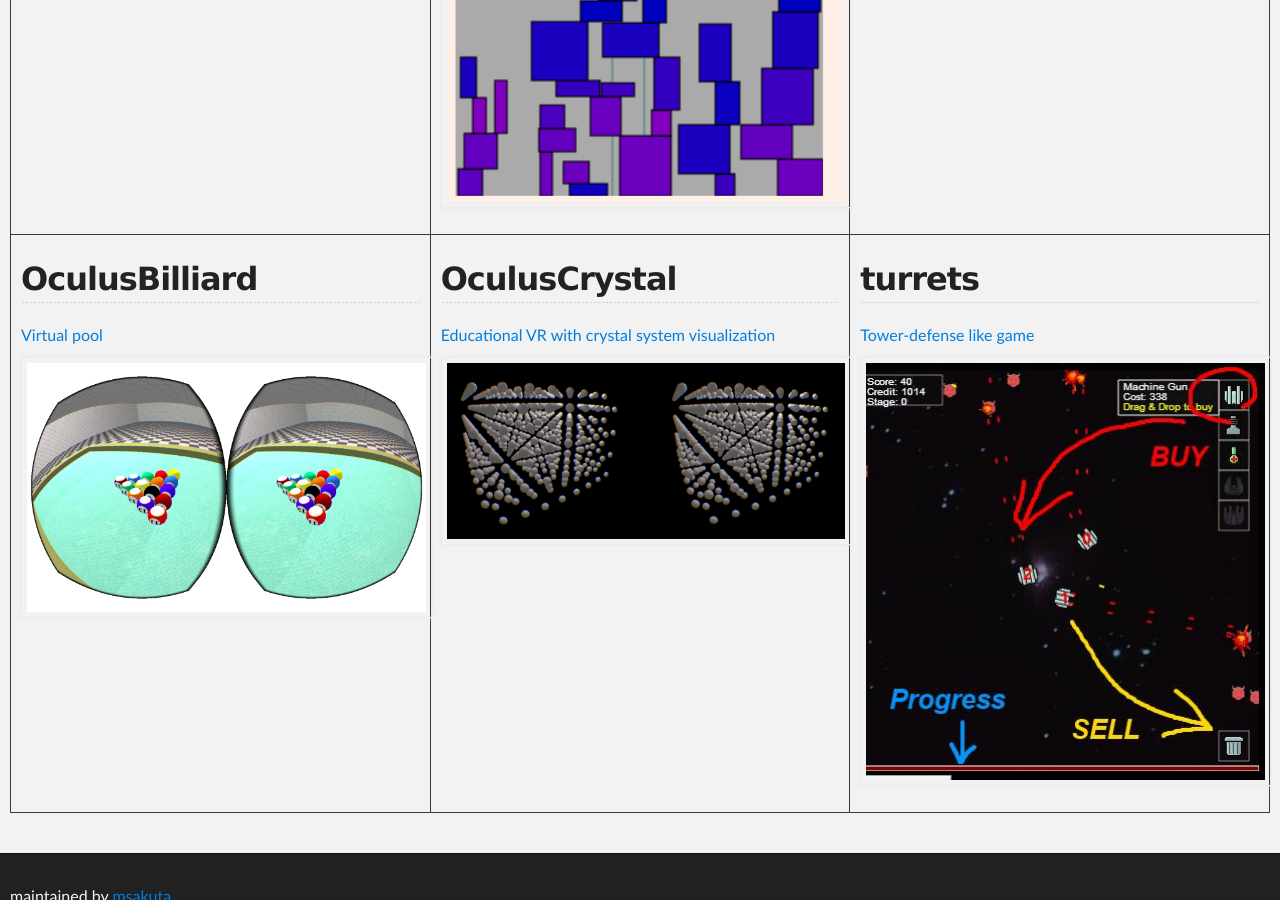
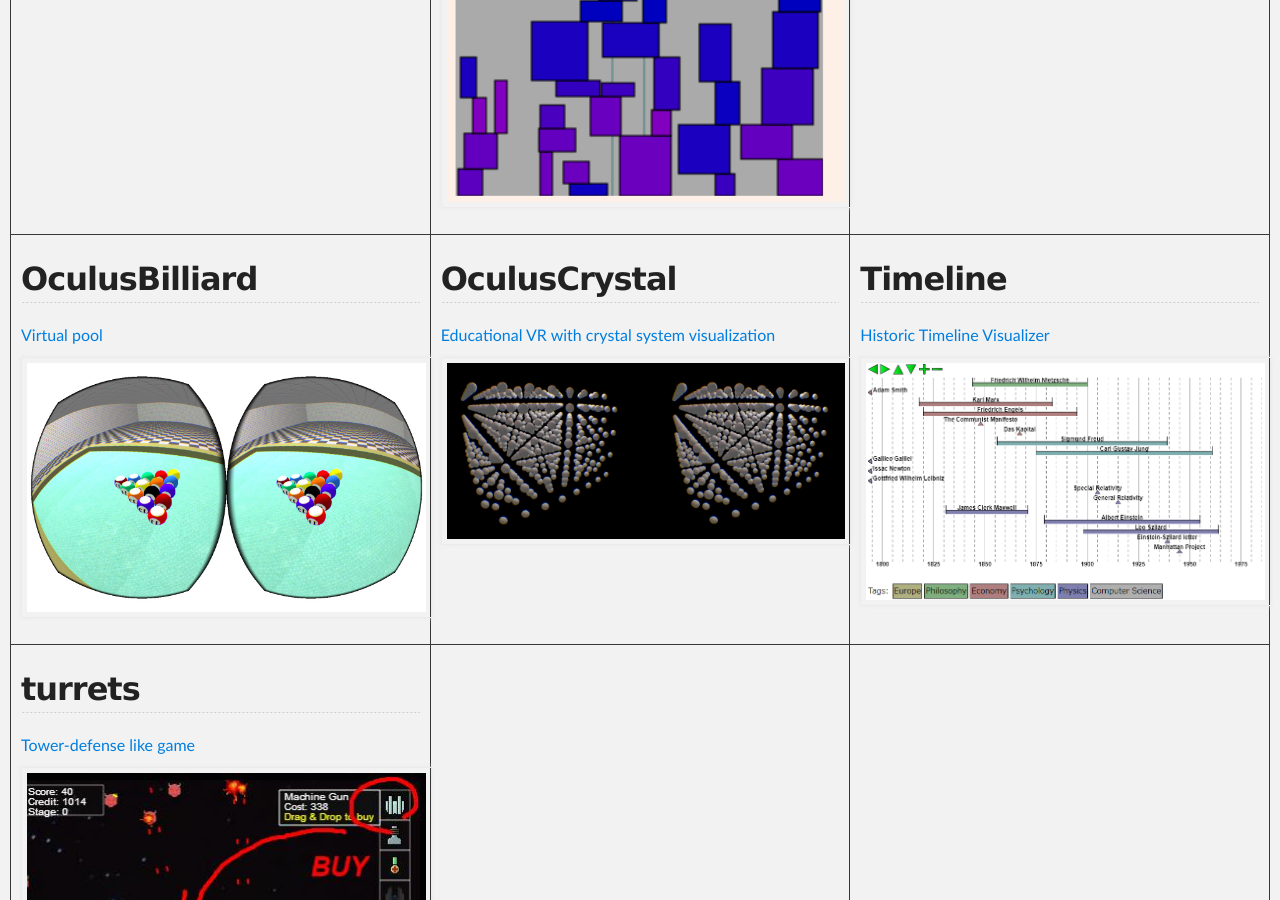
Before and after one commit to msakuta/msakuta.github.io, a Jekyll site: the page built from showcase.html, in a window 1280 px wide and 900 px high, scrolled down 2272 px. Built offline with Jekyll 4.4.1, drawn with Linux system fonts in a browser that asks for light colours.

Commit message:
Add Timeline to the showcase

```diff
--- a/showcase.html
+++ b/showcase.html
@@ -57,9 +57,17 @@ layout: wide
 			<a href="images/showcase/OculusCrystal.jpg"><img src="images/showcase/OculusCrystal.jpg" alt="" /></a>
 		</td>
 		<td class="showcase">
+			<a href="https://github.com/msakuta/Timeline"><h2>Timeline</h2> Historic Timeline Visualizer</a>
+			<a href="images/showcase/timeline.jpg"><img src="images/showcase/timeline.jpg" alt="" /></a>
+		</td>
+	</tr>
+	<tr>
+		<td class="showcase">
 			<a href="https://github.com/msakuta/turrets"><h2>turrets</h2> Tower-defense like game</a>
 			<a href="images/showcase/turrets.jpg"><img src="images/showcase/turrets.jpg" alt="" /></a>
 		</td>
+		<td></td>
+		<td></td>
 	</tr>
 </tbody>
 </table>
```
Also changed, not shown: images/showcase/timeline.jpg (added).
